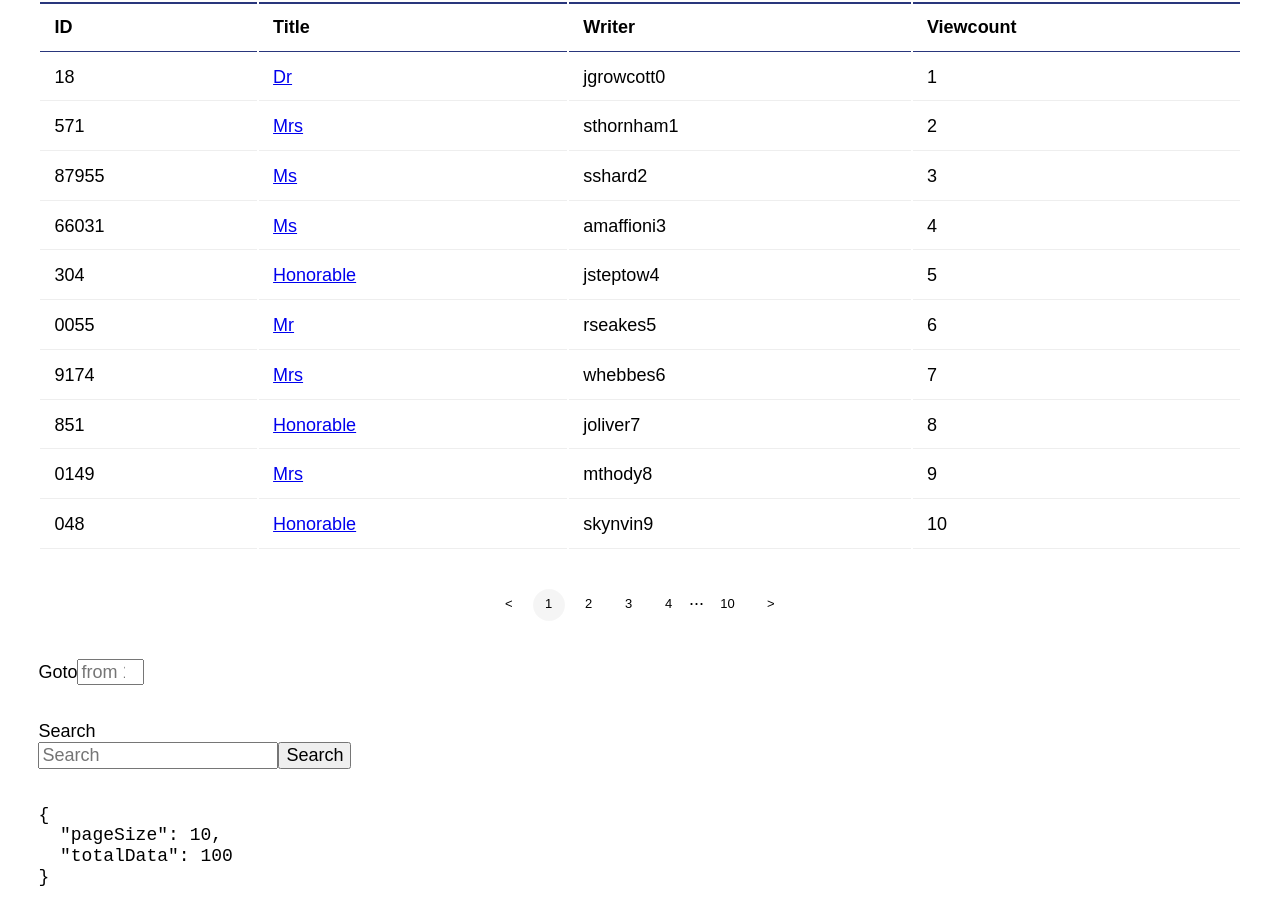
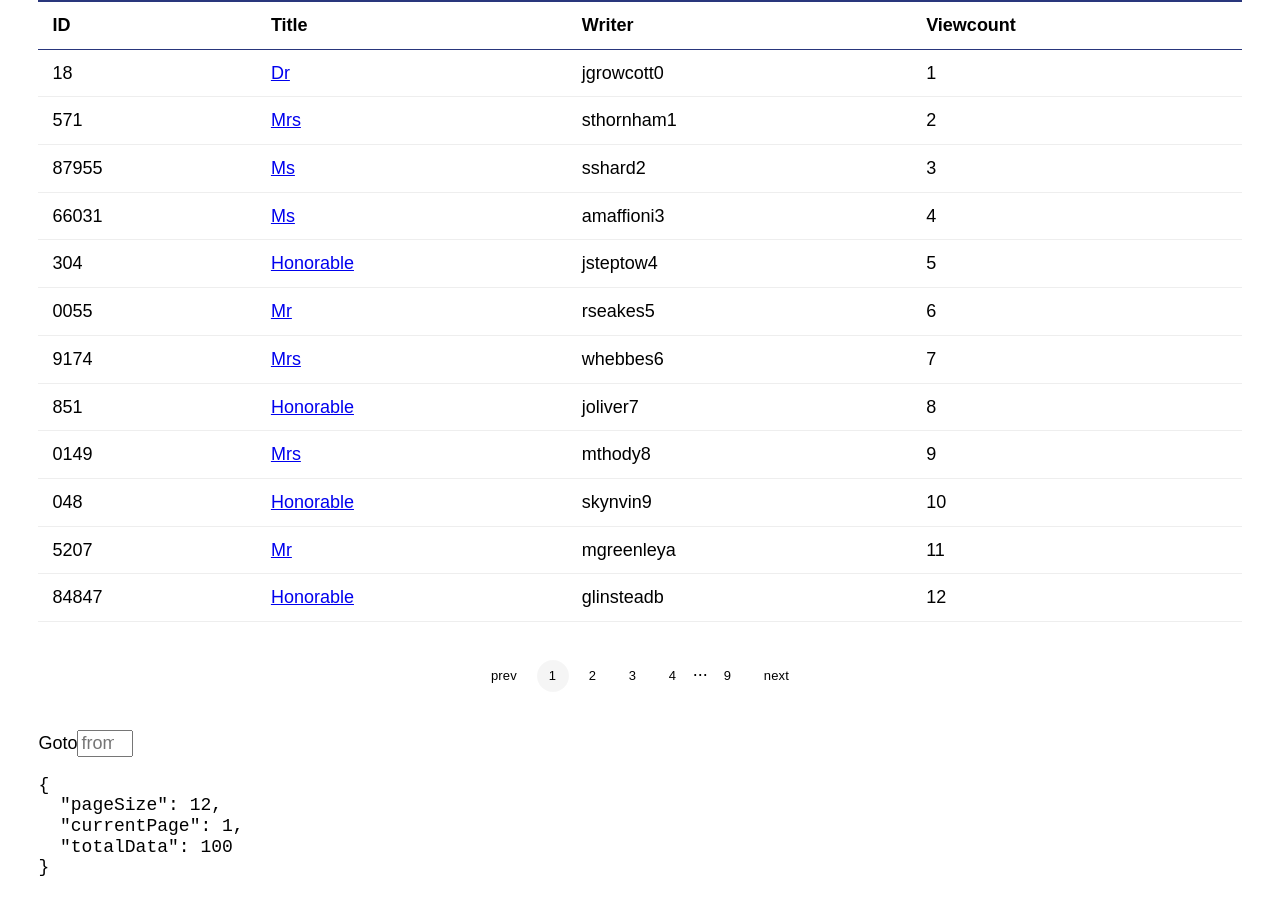
Before and after one commit to anjitpariyar/Board, a Next.js app: page / in a window 1280 px wide. Built offline with nearby package versions, Linux system fonts and the light colour scheme.

Commit message:
create new board with all table props included

```diff
--- a/components/Table.tsx
+++ b/components/Table.tsx
@@ -1,30 +1,12 @@
 import React, { useEffect, useMemo } from "react";
 import styled from "styled-components";
-import Link from "next/link";
 
-const Table = ({ data }) => {
+const Table = ({ data, columns }) => {
   // console.log(data);
-  const columns = [
-    {
-      title: "ID",
-      dataIndex: "id",
-    },
-    {
-      title: "Title",
-      dataIndex: "title",
-    },
-    {
-      title: "Writer",
-      dataIndex: "writer",
-    },
-    {
-      title: "Viewcount",
-      dataIndex: "viewcount",
-    },
-  ];
-  console.log(columns);
+
   return (
     <TableWrapper>
+      {/* header loop */}
       <Thead>
         <Tr>
           {columns.map(({ title, dataIndex }) => {
@@ -32,18 +14,14 @@ const Table = ({ data }) => {
           })}
         </Tr>
       </Thead>
+      {/* body loop */}
       <tbody>
         {data.map((item) => {
           return (
             <Tr key={item.id}>
-              <Td>{item.id}</Td>
-              <Td>
-                <Link href={"/product/" + item.id}>
-                  <a>{item.title}</a>
-                </Link>
-              </Td>
-              <Td>{item.writer}</Td>
-              <Td>{item.viewcount}</Td>
+              {columns.map(({ value, dataIndex }) => {
+                return <Td key={dataIndex}>{value(item)}</Td>;
+              })}
             </Tr>
           );
         })}
@@ -57,6 +35,7 @@ export default Table;
 const TableWrapper = styled.table`
   width: 100%;
   text-align: left;
+  border-collapse: collapse;
 `;
 export const Thead = styled.thead``;
 export const Tbody = styled.tbody``;
--- /dev/null
+++ b/components/TableBoard.tsx
@@ -0,0 +1,81 @@
+import Pagination from "./Pagination";
+import Table from "./Table";
+import { useState, useEffect } from "react";
+import { useTable } from "Hook/Board";
+import { useRouter } from "next/router";
+import { PaginationOptions, TableBoardData } from "interfaces";
+
+export default function TableBoard({
+  pageSize,
+  activePage,
+  data,
+  prev,
+  next,
+  showCode,
+  columns,
+}: TableBoardData) {
+  const router = useRouter();
+
+  // const { page }: { page: any } = parseInt(router.query.photoId as string, 10);
+  const page = router.query.page ? +router.query.page : undefined;
+  // console.log(typeof page);
+  // crate a instance with usePagination
+  const [currentPage, setCurrentPage] = useState<number>(activePage || 1); // start with one
+  console.log(currentPage);
+  //on page change
+  // for now this is a page controller
+  const onPageChange = (page) => {
+    router.push(`/?page=${page}`, undefined, { shallow: true });
+  };
+
+  const tableOption = {
+    currentPage: currentPage, //defult 1
+    data: data, //required
+    pageSize: pageSize || 10, //default is 10
+    columns: columns, //required
+    // searchValue: searchValue,
+  };
+
+  //initilizing table hook
+  const { pageData, totalData } = useTable({ ...tableOption });
+  // pagination option
+  const paginationOptions: PaginationOptions = {
+    currentPage: currentPage, //required
+    pageSize: pageSize || 10, //required
+    onPageChange: onPageChange, //required
+    totalData: totalData, //required'
+    prev: prev || <span>{"<"}</span>, // default is <,
+    next: next || <span>{">"}</span>, // default is >,
+  };
+
+  useEffect(() => {
+    if (page) {
+      setCurrentPage(page);
+    }
+  }, [page]);
+  return (
+    <>
+      {/* for now its a only wat to connect pagination and table */}
+      <Table data={pageData} columns={columns} />
+      <Pagination {...paginationOptions} />
+      {showCode && (
+        <div>
+          {" "}
+          <pre>
+            <code>
+              {JSON.stringify(
+                {
+                  pageSize,
+                  currentPage,
+                  totalData,
+                },
+                null,
+                2
+              )}
+            </code>
+          </pre>
+        </div>
+      )}
+    </>
+  );
+}
--- a/pages/index.tsx
+++ b/pages/index.tsx
@@ -1,55 +1,56 @@
-import Pagination from "components/Pagination";
-import Table from "components/Table";
-import { useState, useEffect } from "react";
 import { sampleTablePropsData } from "utils/sample-data";
-import { useTable } from "Hook/Board";
-import Search from "components/Search";
 import { Container } from "styled/Container";
-import { useRouter } from "next/router";
+import Link from "next/link";
+
+import TableBoard from "components/TableBoard";
 
 // type import
 import { PaginationOptions } from "interfaces";
 
 const IndexPage = () => {
-  const router = useRouter();
-
-  // const { page }: { page: any } = parseInt(router.query.photoId as string, 10);
-  const page = router.query.page ? +router.query.page : undefined;
-  // console.log(typeof page);
-  // crate a instance with usePagination
-  const [currentPage, setCurrentPage] = useState<number>(1); // start with one
-  // const [searchValue, setSearchValue] = useState<string>(""); // start with one
-
-  let pageSize = 10;
+  const columns = [
+    {
+      title: "ID",
+      dataIndex: "id",
+      value: (item: any) => <span>{item.id}</span>,
+    },
+    {
+      title: "Title",
+      dataIndex: "title",
+      value: (item: any) => (
+        <Link href={"product/" + item.id}>
+          <a>{item.title}</a>
+        </Link>
+      ),
+    },
+    {
+      title: "Writer",
+      dataIndex: "writer",
+      value: (item: any) => <span>{item.writer}</span>,
+    },
+    {
+      title: "Viewcount",
+      dataIndex: "viewcount",
+      value: (item: any) => <span>{item.viewcount}</span>,
+    },
+  ];
 
   //on page change
   // for now this is a page controller
   const onPageChange = (page) => {
-    router.push(`/?page=${page}`, undefined, { shallow: true });
+    // router.push(`/?page=${page}`, undefined, { shallow: true });
   };
 
-  const tableOption = {
-    currentPage: currentPage, //defult 1
-    data: sampleTablePropsData, //required
-    pageSize: pageSize, //default is 10
-    // searchValue: searchValue,
+  const settings = {
+    data: sampleTablePropsData, //data as json
+    columns: columns, // way to use data
+    pageSize: 12, // default pagesize is 10
+    activePage: 1, // default is 1
+    prev: <span>{"prev"}</span>, // default is <,
+    next: <span>{"next"}</span>, // default is >,
+    showCode: true, // default is false
   };
 
-  //initilizing table hook
-  const { pageData, totalData } = useTable({ ...tableOption });
-  // pagination option
-  const paginationOptions: PaginationOptions = {
-    currentPage: currentPage, //required
-    pageSize: pageSize, //required
-    onPageChange: onPageChange, //required
-    totalData: totalData, //required'
-    prev: <span>{"<"}</span>, // default is <,
-    next: <span>{">"}</span>, // default is >,
-  };
-
-  useEffect(() => {
-    setCurrentPage(page);
-  }, [page]);
   return (
     <>
       {/*
@@ -58,27 +59,7 @@ const IndexPage = () => {
       */}
       {/* for now its a only wat to connect pagination and table */}
       <Container>
-        <Table data={pageData} />
-        <Pagination {...paginationOptions} />
-        <Search />
-        {/* search */}
-
-        <div>
-          {" "}
-          <pre>
-            <code>
-              {JSON.stringify(
-                {
-                  pageSize,
-                  currentPage,
-                  totalData,
-                },
-                null,
-                2
-              )}
-            </code>
-          </pre>
-        </div>
+        <TableBoard {...settings} />
       </Container>
     </>
   );
```
Also changed, not shown: interfaces/index.ts (+11 -0 lines).
